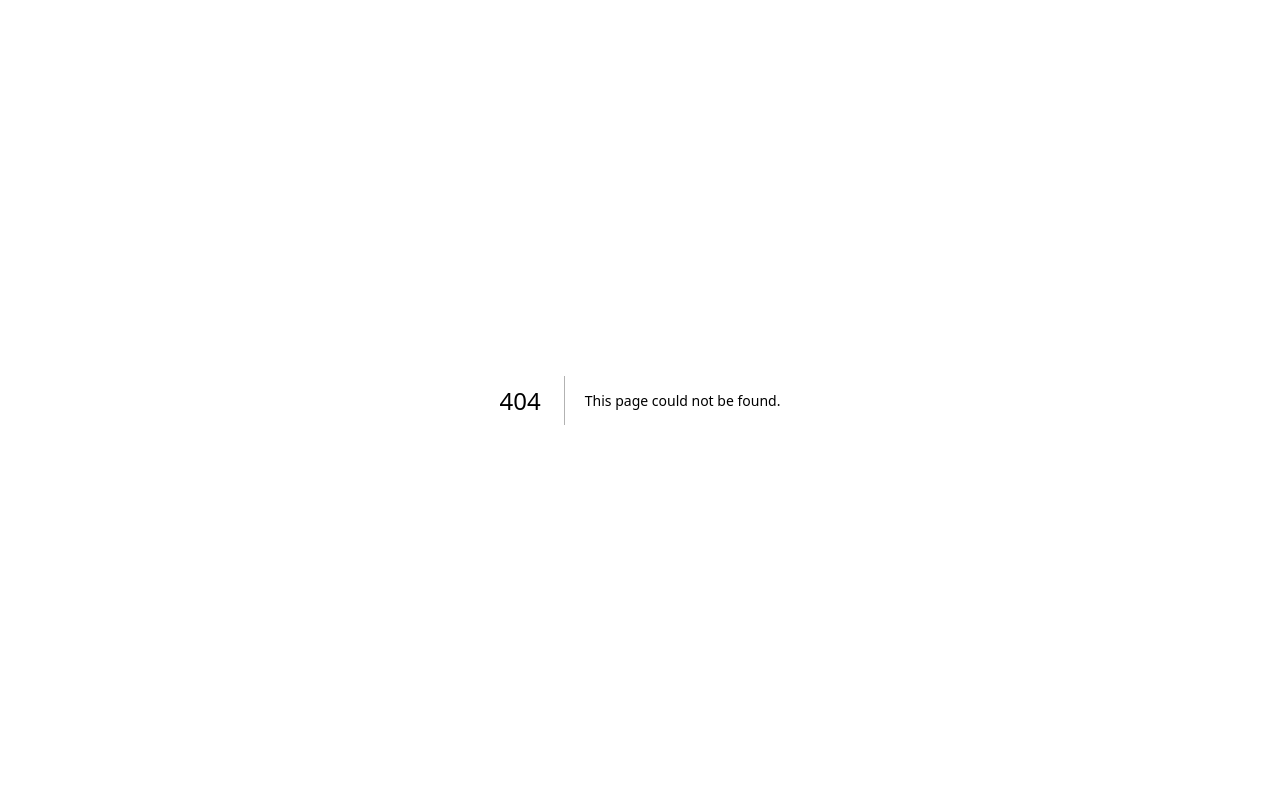
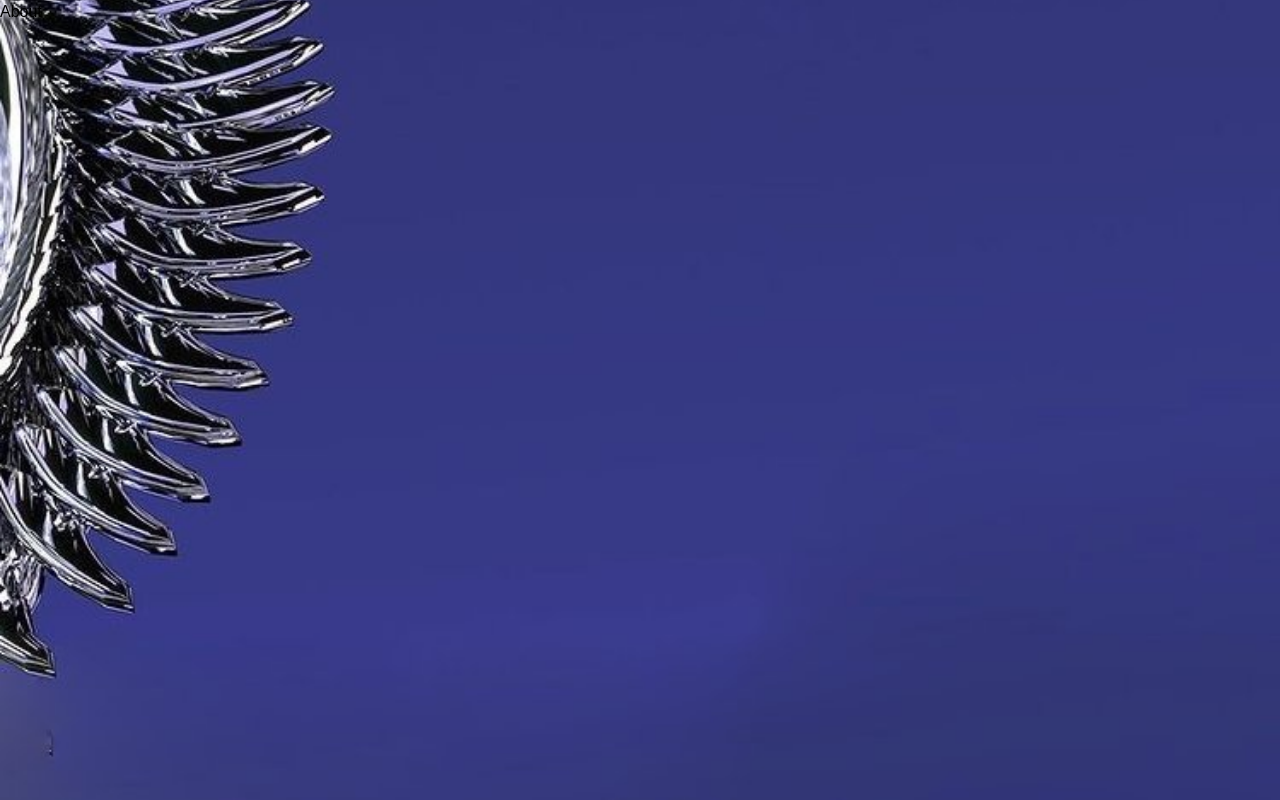
Before and after one commit to camscott16/casctt, a Next.js app: page /about in a window 1280 px wide. Before the commit this address had no page. Built offline with nearby package versions, Linux system fonts and the light colour scheme.

Commit message:
setup: home & pages

```diff
--- /dev/null
+++ b/app/about/page.tsx
@@ -0,0 +1,3 @@
+export default function About() {
+    return <p>About</p>;
+}
--- /dev/null
+++ b/app/experience/page.tsx
@@ -0,0 +1,3 @@
+export default function Experience() {
+    return <p>Experience</p>;
+}
--- a/app/globals.css
+++ b/app/globals.css
@@ -4,19 +4,22 @@
 
 :root {
   --background: #ffffff;
-  --foreground: #171717;
+  --foreground: #000000;
 }
 
 @media (prefers-color-scheme: dark) {
   :root {
     --background: #0a0a0a;
-    --foreground: #ededed;
+    --foreground: #efefef;
   }
 }
 
 body {
   color: var(--foreground);
-  background: var(--background);
+  background: url('/spine.jpg') no-repeat center center fixed;
+  background-size: cover;
+  background-position-x: 50%;
+  background-position-y: 50%;
   font-family: Arial, Helvetica, sans-serif;
 }
 
--- a/app/page.tsx
+++ b/app/page.tsx
@@ -33,7 +33,7 @@ export default function Home() {
             About
           </a>
           <a
-            className="rounded-full border border-solid border-black/[.08] dark:border-white/[.145] transition-colors flex items-center justify-center hover:bg-[#f2f2f2] dark:hover:bg-[#1a1a1a] hover:border-transparent text-sm sm:text-base h-10 sm:h-12 px-4 sm:px-5 sm:min-w-44"
+            className="rounded-full border border-solid border-transparent transition-colors flex items-center justify-center bg-foreground text-background gap-2 hover:bg-[#383838] dark:hover:bg-[#ccc] text-sm sm:text-base h-10 sm:h-12 px-4 sm:px-5"
             href=""
             target="_blank"
             rel="noopener noreferrer"
```
Also changed, not shown: public/spine.jpg (added), public/spine2.jpg (added).
